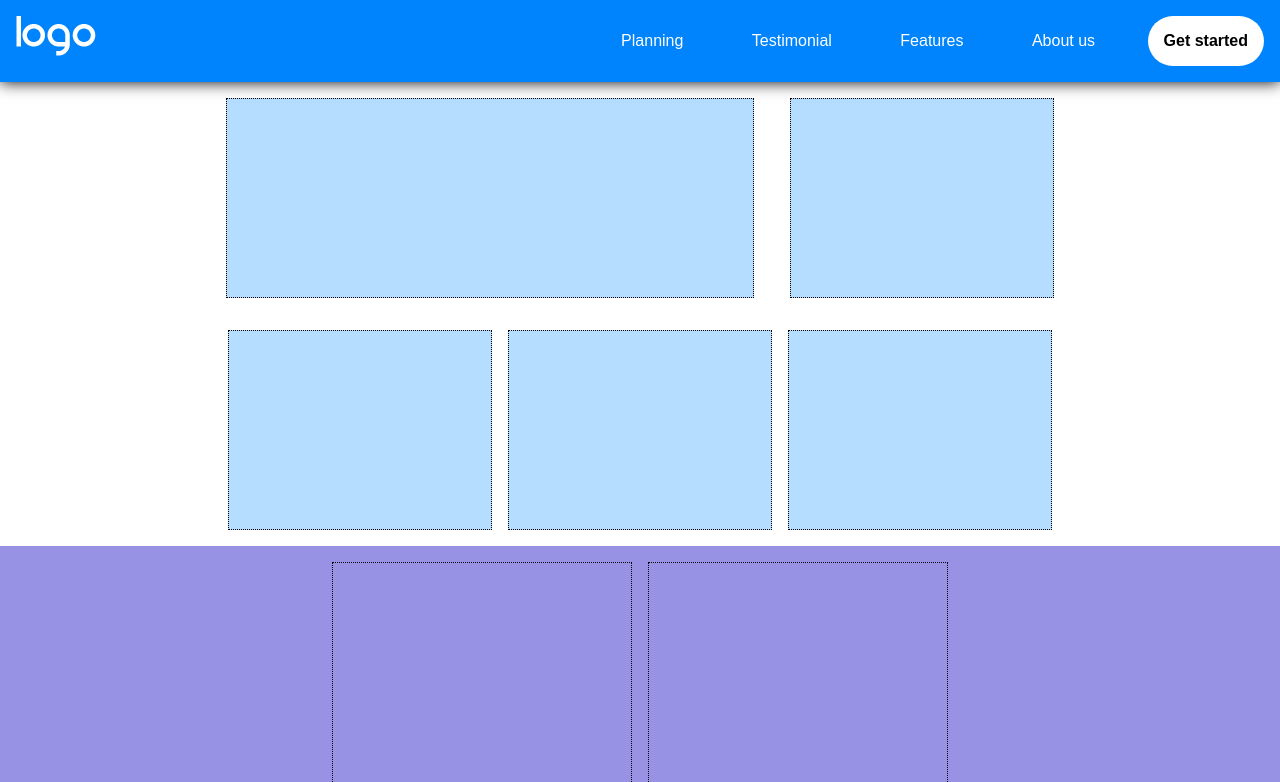
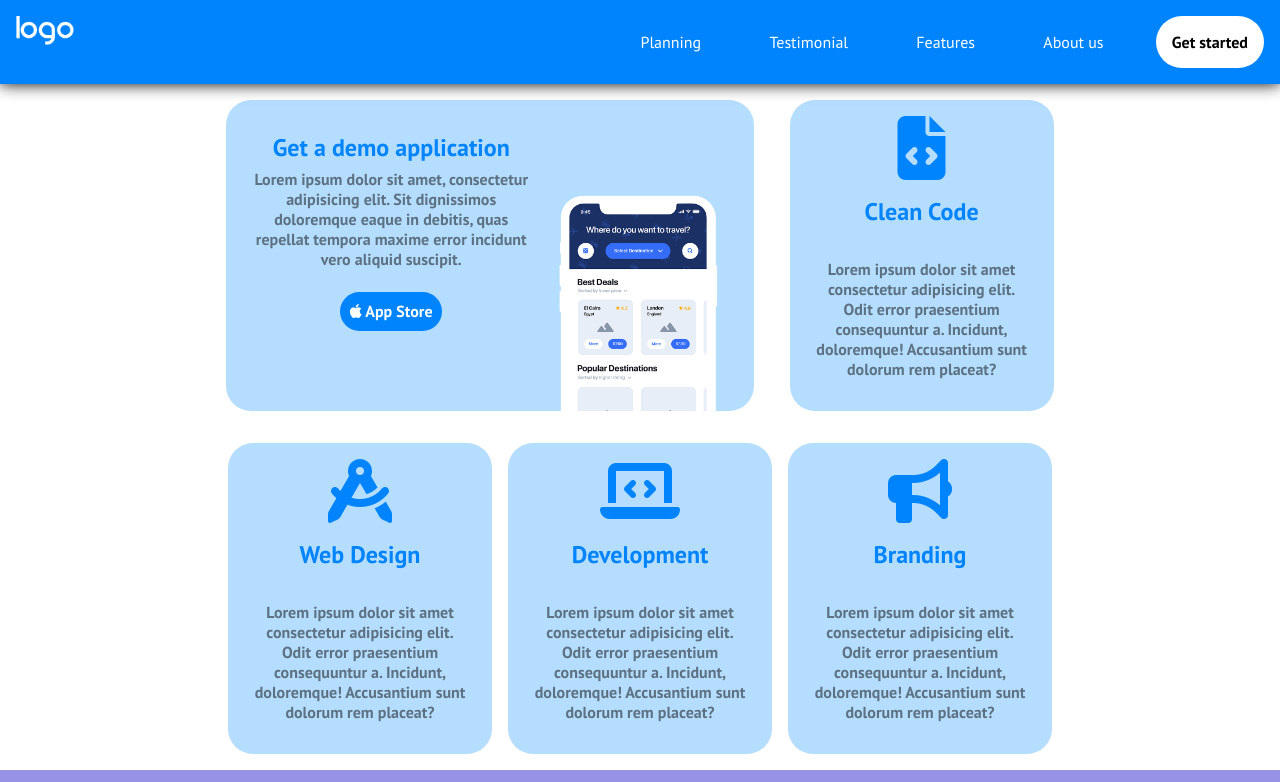
Before and after one commit to lucaruboni/htmlcss-responsive-layout, a plain HTML site: page index.html in a window 1280 px wide. Shown: the top 782 px of the page. Drawn offline with Linux system fonts and the light colour scheme.

Commit message:
[add] feature style and planning first col style

```diff
--- a/assets/css/style.css
+++ b/assets/css/style.css
@@ -21,6 +21,7 @@ body{
     --light-blue: #b5ddff;
     --light-purple:#9792e4;
     --dark-black: #000;
+    --light-grey: #5c7182;
 }
 
 .container{
@@ -37,10 +38,26 @@ body{
     gap: 1rem;
 }
 
-[class="col_12"]{
+img{
+    width: 80%;
+    margin: auto;
+}
+
+a{
+    text-decoration: none;
+}
+
+p{
+    display: inline-block;
+    padding: 0 0.5rem;
+    font-size: 0.8rem;
+    text-align: center;
+    margin-top: 0.4rem;
+    margin-bottom: 0.4rem;
+}
+
+[class="col"]{
     padding: 0 1rem;
-    width: 200px;
-    height: 200px;
 }
 
 .col_12{
@@ -59,27 +76,32 @@ body{
     display: none;
 }
 
-/* #endregion utilities */
 
-/* #region debug */
 .col_12{
-    border: 1px dotted;
-    height: 200px;
+    width: 100%;
+
 }
 
 .col_md_6{
-    height: 200px;
 }
 
 .col_md_4{
-    height: 200px;
 }
 
 .col_lg_6{
-    width: 300px;
-    height: 400px;
 }
-/* #endregion debug */
+
+.card{
+    width: 100%;
+    padding: 1rem;
+}
+
+.p_marg{
+    margin: 2rem 1rem;
+}
+
+
+/* #endregion utilities */
 
 /* #region header */
 
@@ -104,6 +126,14 @@ body{
 
 }
 
+
+.btn{
+    background-color: var(--light-white);
+    color: var(--dark-black);
+    font-weight: 700;
+    border-radius: 35px;
+
+}
 /* #endregion header */
 
 /* #region main */
@@ -117,13 +147,47 @@ body{
     background-color: var(--light-blue);
 }
 
-.btn{
-    background-color: var(--light-white);
-    color: var(--dark-black);
-    font-weight: 700;
-    border-radius: 35px;
+.card_radius{
+    border-radius: 25px;
+}
 
+.card.flexbox, .text_container.flexbox{
+    flex-direction: column;
 }
+
+.text_container.flexbox{
+    align-items: center;
+}
+
+.blue_head{
+    color: var(--head-blue);
+    font-size: 1.5rem;
+}
+
+.btn.blue{
+    color: var(--light-white);
+    background-color: var(--head-blue);
+    padding: 0.6rem;
+    margin: 1rem;
+    text-align: center;
+    display: inline-block;
+}
+
+.feature_p{
+    font-weight: 600;
+    font-size: 1rem;
+    color: var(--light-grey);
+}
+
+#phone{
+    margin-bottom: -1rem;
+}
+
+.feature_icon{
+    color: var(--head-blue);
+    margin: 1rem;
+}
+
 /* #endregion feature */
 
 /* #region custom */
@@ -197,7 +261,8 @@ body{
     .row_lg{
         flex-wrap: nowrap;
     }
-}
+
+
 
 @media screen and (min-width: 1160px){
 
@@ -224,11 +289,24 @@ body{
 
     }
 
+    .card.flexbox{
+        flex-direction: row;
+    }
 
+    .text_container_lg{
+        margin-top: 1rem;
+    }
 
+    #lrg_txt{
+            width: 70%;
+    }
+
+    #phone{
+        width: 40%;
+        margin-bottom: -4rem;
+    }
 }
 
 
 
-
 /* #endregion mediaquery */
--- a/index.html
+++ b/index.html
@@ -7,6 +7,9 @@
     <title>demo responsive</title>
     <link rel="stylesheet" href="https://cdnjs.cloudflare.com/ajax/libs/font-awesome/6.3.0/css/all.min.css" integrity="sha512-SzlrxWUlpfuzQ+pcUCosxcglQRNAq/DZjVsC0lE40xsADsfeQoEypE+enwcOiGjk/bSuGGKHEyjSoQ1zVisanQ==" crossorigin="anonymous" referrerpolicy="no-referrer" />
     <meta name="viewport" content="width=device-width, initial-scale=1.0">
+    <link rel="preconnect" href="https://fonts.googleapis.com">
+    <link rel="preconnect" href="https://fonts.gstatic.com" crossorigin>
+    <link href="https://fonts.googleapis.com/css2?family=PT+Sans:ital,wght@0,400;0,700;1,400;1,700&display=swap" rel="stylesheet">
     <link rel="stylesheet" href="./assets/css/style.css">
 </head>
 <body>
@@ -57,23 +60,75 @@
             <section class="feature">
                 <div class="container">
                     <div class="row">
-                        <div class="col_12 col_md_6 col_feature_bg">
-
+                        <div class="col_12 col_md_6 col_feature_bg card_radius">
+                            <div class="card flexbox">
+                                <div class="text_container text_container_lg flexbox" id="lg_txt">
+                                    <h3 class="blue_head">
+                                        Get a demo application
+                                    </h3>
+                                    <p class="feature_p">
+                                        Lorem ipsum dolor sit amet, consectetur adipisicing elit. Sit dignissimos doloremque eaque in debitis, quas repellat tempora maxime error incidunt vero aliquid suscipit.
+                                    </p>
+                                    <a href="#">
+                                        <span class="btn blue">
+                                            <i class="fa-brands fa-apple"></i>
+                                            App Store
+                                        </span>
+                                    </a>
+                                </div>
+                                <img id="phone" src="./assets/img/phone.png" alt="smartphone">
+                            </div>
                         </div>
-                        <div class="col_12 col_md_3 col_feature_bg">
+                        <div class="col_12 col_md_3 col_feature_bg card_radius">
+                            <div class="text_container flexbox">
+                                <i class="fa-solid fa-4x fa-file-code feature_icon"></i>
+                                <h3 class="blue_head">
+                                    Clean Code
+                                </h3>
+                                <p class="feature_p p_marg">
+                                    Lorem ipsum dolor sit amet consectetur adipisicing elit. Odit error praesentium consequuntur a. Incidunt, doloremque! Accusantium sunt dolorum rem placeat?
+                                </p>
+                            </div>
                         </div>
                     </div>
                     <div class="row">
 
-                        <div class="col_12 col_md_3 col_feature_bg">
+                        <div class="col_12 col_md_3 col_feature_bg card_radius">
+                            <div class="text_container flexbox">
+                                <i class="fa-solid fa-compass-drafting fa-4x feature_icon"></i>
+                                <h3 class="blue_head">
+                                     Web Design
+                                </h3>
+                                <p class="feature_p p_marg">
+                                    Lorem ipsum dolor sit amet consectetur adipisicing elit. Odit error praesentium consequuntur a. Incidunt, doloremque! Accusantium sunt dolorum rem placeat?
+                                </p>
+                            </div>
+                        </div>
 
+                        <div class="col_12 col_md_3 col_feature_bg card_radius">
+                            <div class="text_container flexbox">
+                                <i class="fa-solid fa-laptop-code fa-4x feature_icon"></i>
+                                <h3 class="blue_head">
+                                    Development
+                                </h3>
+                                <p class="feature_p p_marg">
+                                    Lorem ipsum dolor sit amet consectetur adipisicing elit. Odit error praesentium consequuntur a. Incidunt, doloremque! Accusantium sunt dolorum rem placeat?
+                                </p>
+                            </div>
                         </div>
-                        <div class="col_12 col_md_3 col_feature_bg">
 
+                        <div class="col_12 col_md_3 col_feature_bg card_radius">
+                            <div class="text_container flexbox">
+                                <i class="fa-solid fa-bullhorn fa-4x feature_icon"></i>
+                                <h3 class="blue_head">
+                                    Branding
+                                </h3>
+                                <p class="feature_p p_marg">
+                                    Lorem ipsum dolor sit amet consectetur adipisicing elit. Odit error praesentium consequuntur a. Incidunt, doloremque! Accusantium sunt dolorum rem placeat?
+                                </p>
+                            </div>
                         </div>
-                        <div class="col_12 col_md_3 col_feature_bg">
 
-                        </div>
                     </div>
                 </div>
             </section>
@@ -85,7 +140,17 @@
                 <div class="container">
                     <div class="row row_lg">
                         <div class="col_12 col_lg_6">
-
+                            <div class="card flexbox">
+                                <img src="./assets/img/planning1.png" alt="sample image">
+                                <div class="text_container white flexbox">
+                                    <h2 class="head_white">
+                                            Strategic Planning
+                                    </h2>
+                                    <p class="custom_p">
+                                        Lorem ipsum dolor sit amet consectetur adipisicing elit. Placeat, sint beatae. Eligendi totam dignissimos expedita quisquam accusamus animi nam reprehenderit.
+                                    </p>
+                                </div>
+                            </div>
                         </div>
                         <div class="col_12 col_lg_6">
 
```
